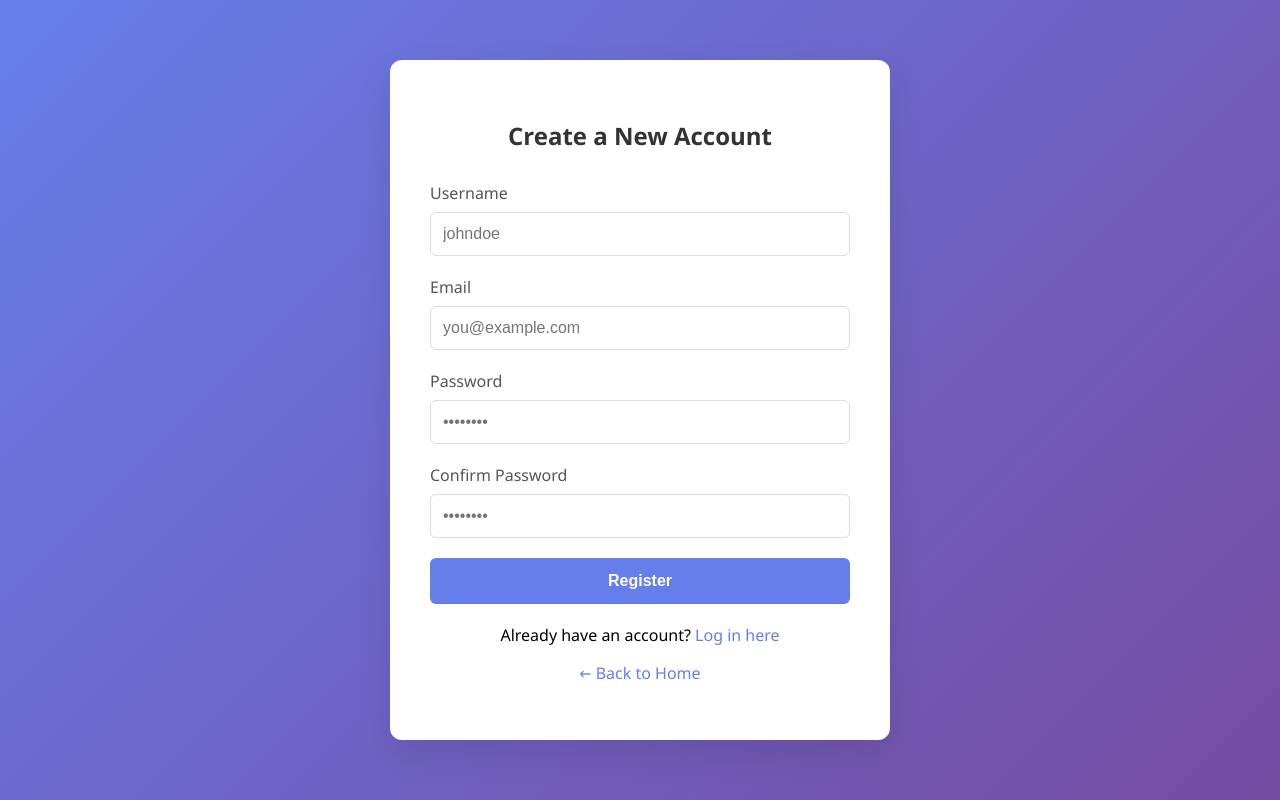
After one commit to emuhlestein/edmuhlestein, a Flask app: template fastapi/app/templates/register.html in a window 1280 px wide. The commit adds this page. Run offline with Flask 3, Linux system fonts and the light colour scheme; the template is opened without the code that fills it, so the values that code supplies are empty.

Commit message:
Add templating to fastapi

```diff
--- a/docker-compose.yml
+++ b/docker-compose.yml
@@ -12,6 +12,7 @@ services:
       - letsencrypt-www:/var/www/certbot:ro
     depends_on:
       - flask
+      - nodejs
     networks:
       - ednet
 
--- a/fastapi/app/routers/__init__.py
+++ b/fastapi/app/routers/__init__.py
@@ -1,6 +1,8 @@
 
 from .root import router as root_router
+from .auth import router as auth_router
 
 __all__ = [
     "root_router",
+    "auth_router",
 ]
--- a/fastapi/app/routers/root.py
+++ b/fastapi/app/routers/root.py
@@ -3,7 +3,7 @@ from fastapi.responses import JSONResponse, HTMLResponse
 from fastapi.templating import Jinja2Templates
 from datetime import datetime, timezone
 
-templates = Jinja2Templates(directory="templates")
+templates = Jinja2Templates(directory="/app/app/templates")
 router = APIRouter(tags=["root"])
 
 @router.get("/", response_class=HTMLResponse, summary="Home page")
--- /dev/null
+++ b/fastapi/app/templates/base.html
@@ -0,0 +1,65 @@
+<!-- app/templates/base.html -->
+<!DOCTYPE html>
+<html lang="en">
+<head>
+    <meta charset="UTF-8">
+    <meta name="viewport" content="width=device-width, initial-scale=1.0">
+    <title>{% block title %}FastAPI Auth{% endblock %}</title>
+    <style>
+        body {
+            font-family: 'Segoe UI', Tahoma, Geneva, Verdana, sans-serif;
+            background: linear-gradient(135deg, #667eea 0%, #764ba2 100%);
+            min-height: 100vh;
+            margin: 0;
+            display: flex;
+            align-items: center;
+            justify-content: center;
+        }
+        .container {
+            background: white;
+            padding: 40px;
+            border-radius: 12px;
+            box-shadow: 0 15px 35px rgba(0, 0, 0, 0.1);
+            width: 100%;
+            max-width: 420px;
+        }
+        h2 { text-align: center; color: #333; margin-bottom: 30px; }
+        .form-group { margin-bottom: 20px; }
+        label { display: block; margin-bottom: 8px; color: #555; font-weight: 500; }
+        input[type="text"], input[type="email"], input[type="password"] {
+            width: 100%;
+            padding: 12px;
+            border: 1px solid #ddd;
+            border-radius: 6px;
+            font-size: 16px;
+            box-sizing: border-box;
+        }
+        input:focus {
+            outline: none;
+            border-color: #667eea;
+            box-shadow: 0 0 0 3px rgba(102, 126, 234, 0.1);
+        }
+        button {
+            width: 100%;
+            padding: 14px;
+            background: #667eea;
+            color: white;
+            border: none;
+            border-radius: 6px;
+            font-size: 16px;
+            cursor: pointer;
+            font-weight: 600;
+        }
+        button:hover { background: #5a6fd8; }
+        .links { text-align: center; margin-top: 20px; }
+        .links a { color: #667eea; text-decoration: none; }
+        .links a:hover { text-decoration: underline; }
+        .error { color: #e74c3c; font-size: 14px; margin-top: 10px; text-align: center; }
+    </style>
+</head>
+<body>
+    <div class="container">
+        {% block content %}{% endblock %}
+    </div>
+</body>
+</html>
--- a/fastapi/templates/index.html
+++ b/fastapi/app/templates/index.html
@@ -27,7 +27,7 @@
             {% if current_user %}
                 <li>Hello, <strong>{{ current_user.username }}</strong>! <a href="/users/me">View Profile</a></li>
             {% else %}
-                <li><a href="/auth/login">Login</a> or <a href="/auth/register">Register</a></li>
+                <li><a href="/api/auth/login">Login</a> or <a href="/api/auth/register">Register</a></li>
             {% endif %}
         </ul>
 
--- /dev/null
+++ b/fastapi/app/templates/register.html
@@ -0,0 +1,41 @@
+<!-- app/templates/register.html -->
+{% extends "base.html" %}
+
+{% block title %}Register - Task Manager{% endblock %}
+
+{% block content %}
+<h2>Create a New Account</h2>
+
+{% if error %}
+    <div class="error">{{ error }}</div>
+{% endif %}
+
+<form method="post" action="/auth/register">
+    <div class="form-group">
+        <label for="username">Username</label>
+        <input type="text" id="username" name="username" required placeholder="johndoe">
+    </div>
+
+    <div class="form-group">
+        <label for="email">Email</label>
+        <input type="email" id="email" name="email" required placeholder="you@example.com">
+    </div>
+
+    <div class="form-group">
+        <label for="password">Password</label>
+        <input type="password" id="password" name="password" required placeholder="••••••••">
+    </div>
+
+    <div class="form-group">
+        <label for="confirm_password">Confirm Password</label>
+        <input type="password" id="confirm_password" name="confirm_password" required placeholder="••••••••">
+    </div>
+
+    <button type="submit">Register</button>
+</form>
+
+<div class="links">
+    <p>Already have an account? <a href="/auth/login">Log in here</a></p>
+    <p><a href="/">← Back to Home</a></p>
+</div>
+{% endblock %}
--- a/fastapi/main.py
+++ b/fastapi/main.py
@@ -1,11 +1,13 @@
 from fastapi import FastAPI
 from app.routers import (
     root_router,
+    auth_router,
 )
 
 app = FastAPI()
 
 app.include_router(root_router)
+app.include_router(auth_router)
 
 # @app.get("/health")
 # def health():
```
Also changed, not shown: fastapi/app/routers/auth.py (added, +21 -0 lines), fastapi/app/templates/login.html (added, +31 -0 lines), 1 other file.
